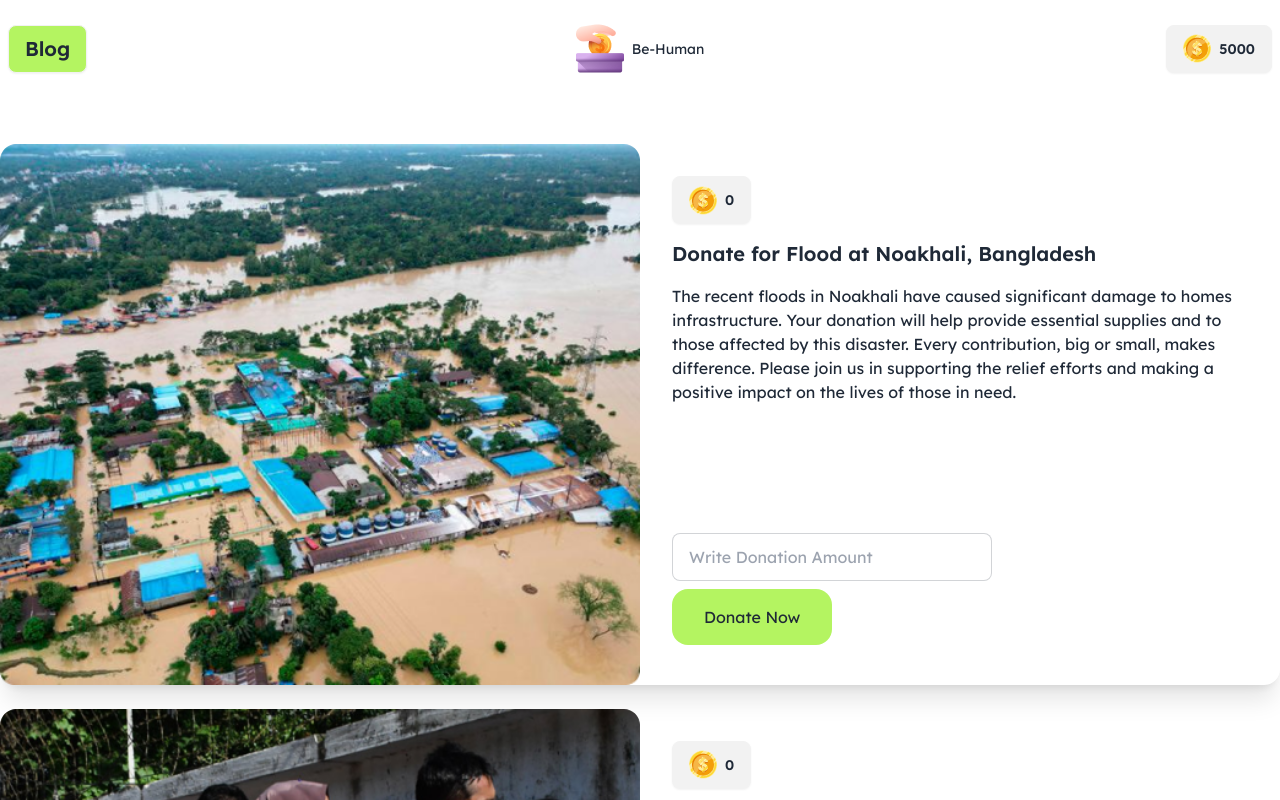
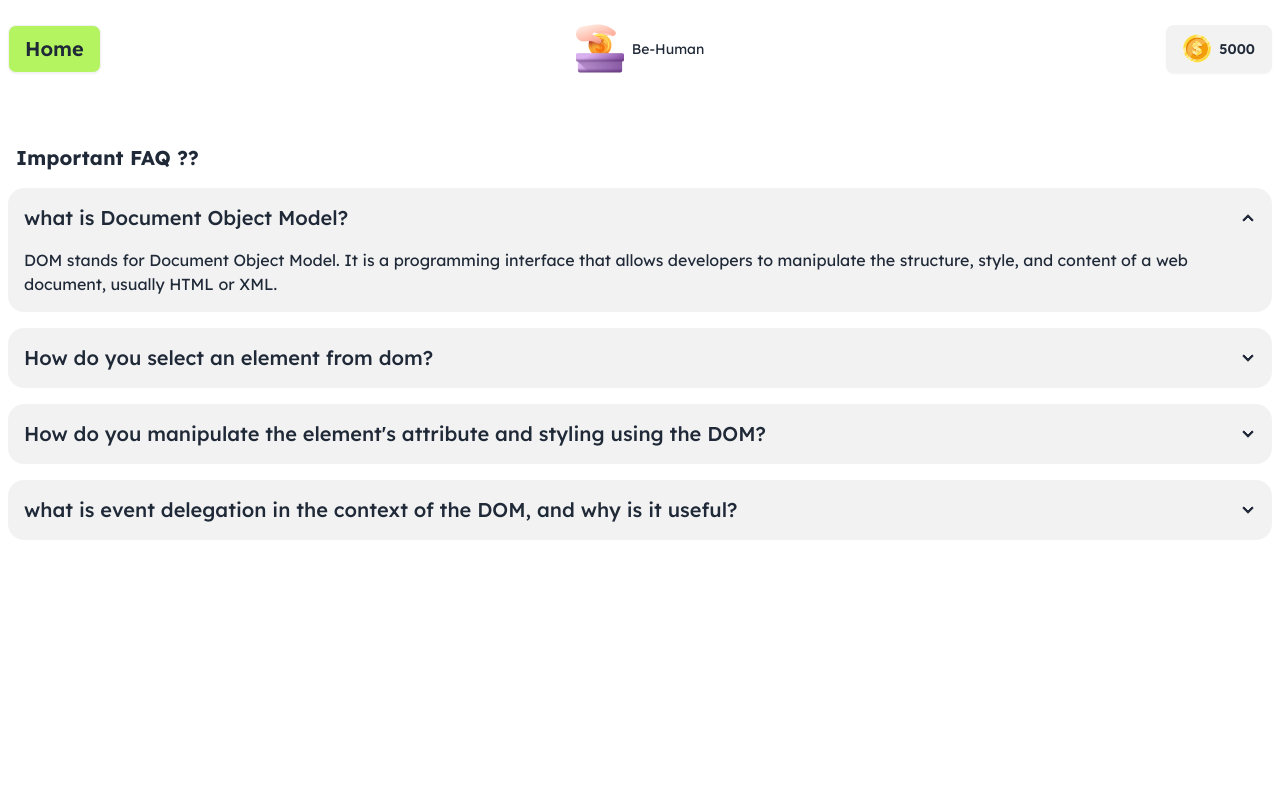
Before and after one commit to munnikhanam/Be-Human-Web, a plain HTML site: page index.html in a window 1280 px wide. Both pictures are taken after a click on the link "Blog". Shown: the top 800 px of the page. Drawn offline with nearby package versions, Linux system fonts and the light colour scheme.

Commit message:
blog-part commit

```diff
--- a/index.html
+++ b/index.html
@@ -53,7 +53,8 @@
                 </li>
               </ul>
             </div>
-            <a class="btn bg-[#B4F461] text-xl">Blog</a>
+            <a id="blog-btn" class="btn bg-[#B4F461] text-xl">Blog</a>
+
           </div>
           <div class="navbar-center hidden lg:flex">
             <ul class="menu menu-horizontal px-1">
@@ -87,7 +88,9 @@
           History
         </button>
       </div>
+      <section id="accordian-container" class="hidden"></section>
     </header>
+
     <!-- header-part-ended -->
     <main>
       <div id="card-part" >
--- a/script/utility.js
+++ b/script/utility.js
@@ -2,4 +2,45 @@ function getInnertextFieldById(id) {
   const innerText = document.getElementById(id);
   return innerText;
 }
-function getCardInfoById(card) {}
+const blog = getInnertextFieldById("blog-btn");
+blog.addEventListener("click", function () {
+  blog.innerText = `Home`;
+  const blogItem = document.createElement("div");
+  blogItem.className = "items-center p-2 my-2";
+  blogItem.innerHTML = `
+   <h2 class="text-xl font-bold m-2">Important FAQ ??</h2>
+<div class="collapse collapse-arrow bg-base-200 my-4">
+  <input type="radio" name="my-accordion-2" checked="checked" />
+  <div class="collapse-title text-xl font-medium">what is Document Object Model?</div>
+  <div class="collapse-content">
+    <p>DOM stands for Document Object Model. It is a programming interface that allows developers to manipulate the structure, style, and content of a web document, usually HTML or XML.</p>
+  </div>
+</div>
+<div class="collapse collapse-arrow bg-base-200 my-4">
+  <input type="radio" name="my-accordion-2" />
+  <div class="collapse-title text-xl font-medium">How do you select an element from dom?</div>
+  <div class="collapse-content">
+    <p>To select an element from the DOM, use JavaScript methods like document.getElementById('id'), document.querySelector('.class or #id'), or document.getElementsByTagName('tag') to access specific elements.</p>
+  </div>
+</div>
+<div class="collapse collapse-arrow bg-base-200 my-4">
+  <input type="radio" name="my-accordion-2" />
+  <div class="collapse-title text-xl font-medium"> How do you manipulate the element's attribute and styling using the DOM? </div>
+  <div class="collapse-content">
+    <p>To manipulate an element's attribute, use setAttribute('attr', value) or directly modify properties (e.g., element.id). For styling, update style properties, like element.style.color = 'red'.</p>
+  </div>
+</div>
+<div class="collapse collapse-arrow bg-base-200 my-4">
+  <input type="radio" name="my-accordion-2" />
+  <div class="collapse-title text-xl font-medium">what is event delegation in the context of the DOM, and why is it useful?</div>
+  <div class="collapse-content">
+    <p>Event delegation is a technique where a parent element handles events for its child elements using event bubbling. It's useful for efficient event handling, especially for dynamically added elements.</p>
+  </div>
+</div>
+`;
+  const container = document.getElementById("accordian-container");
+  container.appendChild(blogItem);
+  container.classList.remove("hidden");
+  const card = getInnertextFieldById("card-part");
+  card.classList.add("hidden");
+});
```
